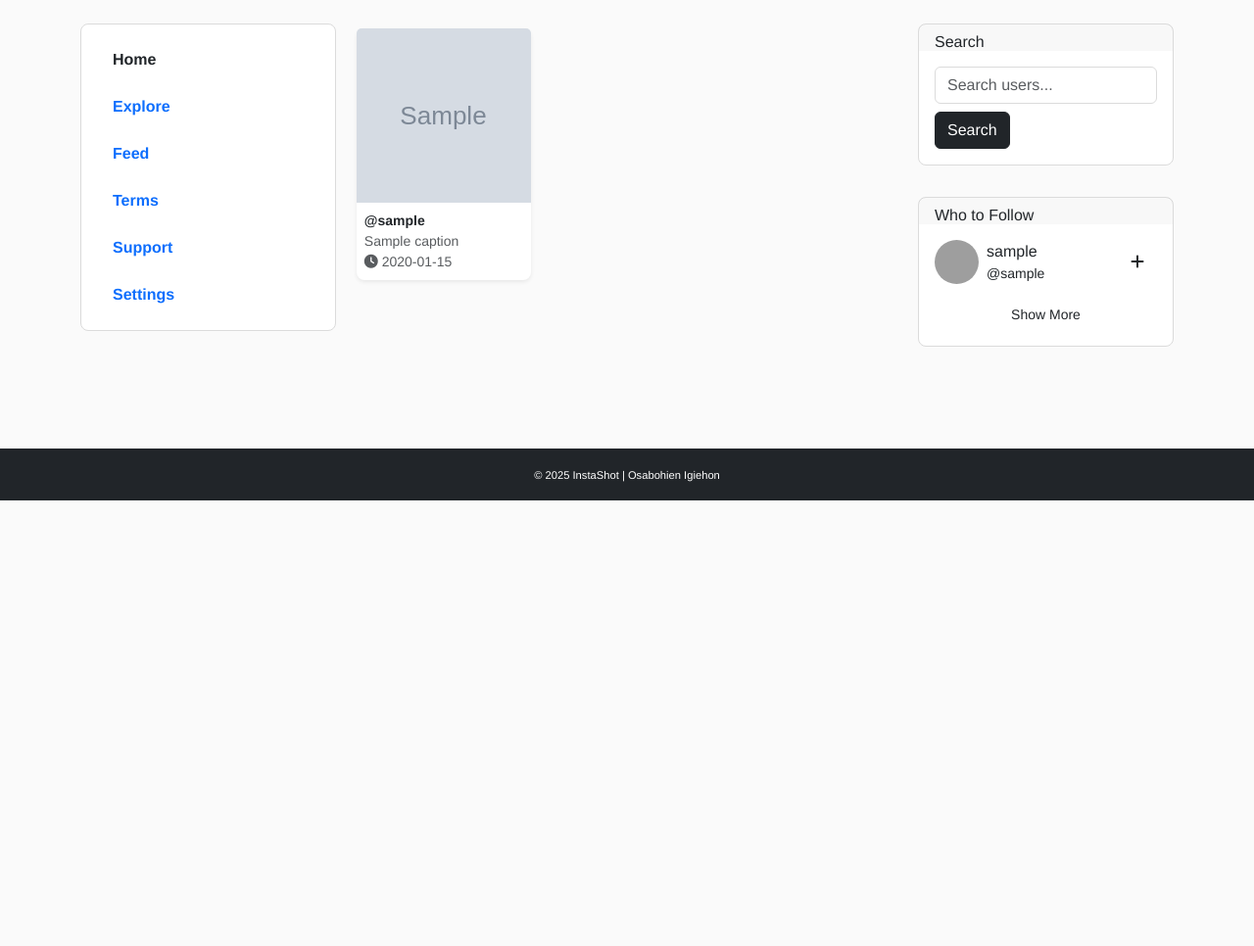
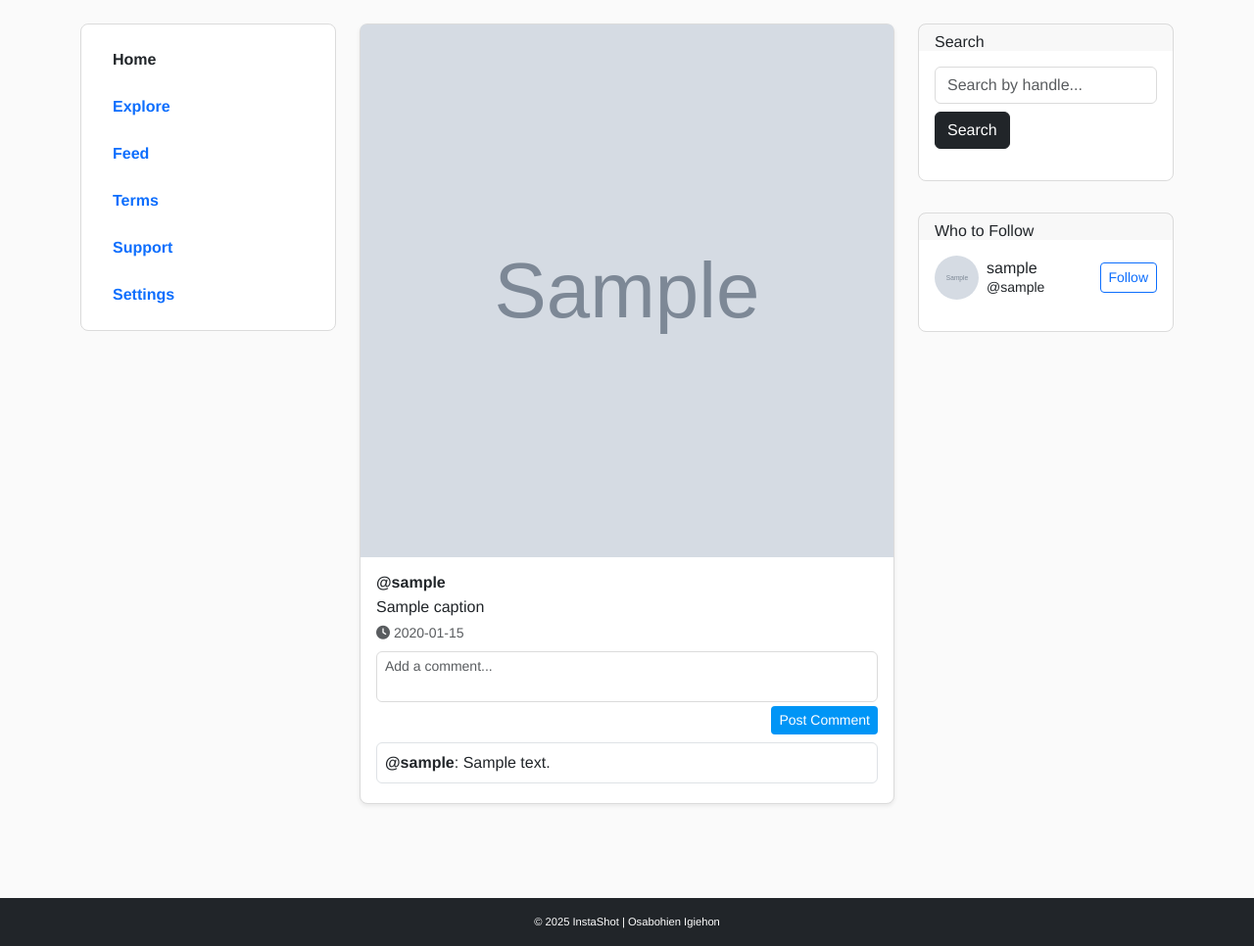
Before and after one commit to itixethi/Instashot-work, a Python web app: template templates/index.html in a window 1280 px wide. Shown: the part 63-1029 px from the top of the page at 98% size. Before the commit the page ends 574 px from the top, so only its background shows below. Run offline with Jinja, Linux system fonts and the light colour scheme; the template is opened without the code that fills it: most values are stand-ins (such as "Sample title", 1, 10 or a date in 2020); grey boxes marked "Sample" are stand-in pictures; style sheets or scripts are compiled from the project's sources; some libraries are stand-ins or nearby versions; grey boxes are pictures that could not be loaded.

Commit message:
amendments made to index so you can follow from the who to follow box and also search box, bit of a rough one but all good..
Signed-off-by: Osabohien Igiehon <igiehonosabohien@gmail.com>

```diff
--- a/templates/index.html
+++ b/templates/index.html
@@ -1,5 +1,3 @@
-<!DOCTYPE html>
-<html lang="en">
 {% include 'parts/head.html' %}
 {% include 'parts/nav.html' %}
 <body>
@@ -43,21 +41,50 @@
             <hr>
             {% endif %}
 
-            <!-- Instagram-Style Grid of Posts -->
-            <div class="row row-cols-2 row-cols-md-3 g-3">
+            <!-- Vertical Feed of Posts -->
+            <div class="timeline">
                 {% for post in posts %}
-                <div class="col">
-                    <div class="card border-0 shadow-sm">
-                        <a href="/profile/{{ post.Username }}">
-                            <img src="{{ post.ImageURL }}" class="card-img-top" alt="Post by {{ post.Username }}">
-                        </a>
-                        <div class="card-body p-2">
-                            <p class="mb-0 fw-semibold small">@{{ post.Username }}</p>
-                            <p class="text-muted small">{{ post.Caption }}</p>
-                            <p class="text-muted small mb-0">
-                                <i class="fas fa-clock"></i> {{ post.Date.strftime('%Y-%m-%d') }}
-                            </p>
+                <div class="card mb-4 shadow-sm">
+                    <a href="/profile/{{ post.Username }}">
+                        <img src="{{ post.ImageURL }}" class="card-img-top" alt="Post by {{ post.Username }}">
+                    </a>
+                    <div class="card-body">
+                        <h6 class="fw-bold mb-1">@{{ post.Username }}</h6>
+                        <p class="mb-1">{{ post.Caption }}</p>
+                        <p class="text-muted small mb-2">
+                            <i class="fas fa-clock"></i> {{ post.Date.strftime('%Y-%m-%d') }}
+                        </p>
+
+                        <!-- Comment Form -->
+                        <form method="POST" action="/comment" class="mb-2">
+                            <input type="hidden" name="post_id" value="{{ post.id }}">
+                            <textarea class="form-control form-control-sm" name="comment" maxlength="200" rows="2" placeholder="Add a comment..." required></textarea>
+                            <div class="text-end mt-1">
+                                <button type="submit" class="btn btn-sm btn-primary">Post Comment</button>
+                            </div>
+                        </form>
+
+                        <!-- Comments Section -->
+                        {% if post.comments %}
+                        <div class="comments">
+                            {% for comment in post.comments[:5] %}
+                            <div class="border rounded p-2 mb-1">
+                                <strong>@{{ comment.username }}</strong>: {{ comment.text }}
+                            </div>
+                            {% endfor %}
+                            {% if post.comments|length > 5 %}
+                            <button class="btn btn-sm btn-link p-0" onclick="this.nextElementSibling.hidden = !this.nextElementSibling.hidden">Show all comments</button>
+                            <div hidden>
+                                {% for comment in post.comments[5:] %}
+                                <div class="border rounded p-2 mb-1">
+                                    <strong>@{{ comment.username }}</strong>: {{ comment.text }}
+                                </div>
+                                {% endfor %}
+                            </div>
+                            {% endif %}
                         </div>
+                        {% endif %}
+
                     </div>
                 </div>
                 {% endfor %}
@@ -69,8 +96,8 @@
             <div class="card">
                 <div class="card-header pb-0 border-0"><h5>Search</h5></div>
                 <div class="card-body">
-                    <form method="get" action="/search">
-                        <input placeholder="Search users..." class="form-control w-100" type="text" name="q" required>
+                    <form action="/search" method="get">
+                        <input name="q" placeholder="Search by handle..." class="form-control w-100" type="text">
                         <button type="submit" class="btn btn-dark mt-2">Search</button>
                     </form>
                 </div>
@@ -84,21 +111,21 @@
                         <div class="avatar">
                             <a href="/profile/{{ user.Username }}">
                                 <img class="avatar-img rounded-circle"
-                                     src="https://api.dicebear.com/6.x/fun-emoji/svg?seed={{ user.Username }}" alt="">
+                                     src="{{ user.ProfileImageURL if user.ProfileImageURL else 'https://api.dicebear.com/6.x/fun-emoji/svg?seed=' ~ user.Username }}"
+                                     alt="{{ user.Username }}">
                             </a>
                         </div>
                         <div class="overflow-hidden">
-                            <a class="h6 mb-0" href="/profile/{{ user.Username }}">{{ user.Username }}</a>
+                            <a class="h6 mb-0 text-dark" href="/profile/{{ user.Username }}">{{ user.Username }}</a>
                             <p class="mb-0 small text-truncate">@{{ user.Username }}</p>
                         </div>
-                        <a class="btn btn-primary-soft rounded-circle icon-md ms-auto" href="/follow-user?profile_id={{ user.id }}">
-                            <i class="fa-solid fa-plus"></i>
-                        </a>
+                        {% if user.is_following %}
+                        <a class="btn btn-sm btn-outline-danger ms-auto" href="/unfollow-user?profile_id={{ user.id }}&username={{ user.Username }}">Unfollow</a>
+                        {% else %}
+                        <a class="btn btn-sm btn-outline-primary ms-auto" href="/follow-user?profile_id={{ user.id }}&username={{ user.Username }}">Follow</a>
+                        {% endif %}
                     </div>
                     {% endfor %}
-                    <div class="d-grid mt-3">
-                        <a class="btn btn-sm btn-primary-soft" href="#">Show More</a>
-                    </div>
                 </div>
             </div>
         </div>
--- a/templates/login.html
+++ b/templates/login.html
@@ -26,7 +26,7 @@
                         </div>
                         <!-- Register Link -->
                         <div class="text-center mt-3">
-                            <a href="/register" class="text-dark small">Already have an account? Register here</a>
+                            <a href="/register" class="text-dark small">Need an account? Register here</a>
                         </div>
                     </form>
 
```
Also changed, not shown: templates/profile.html (added, +114 -0 lines).
